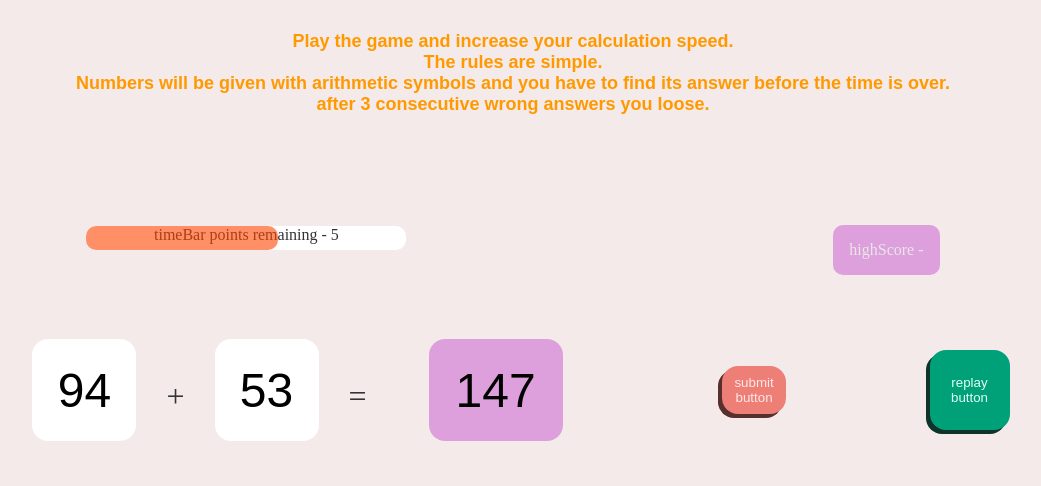
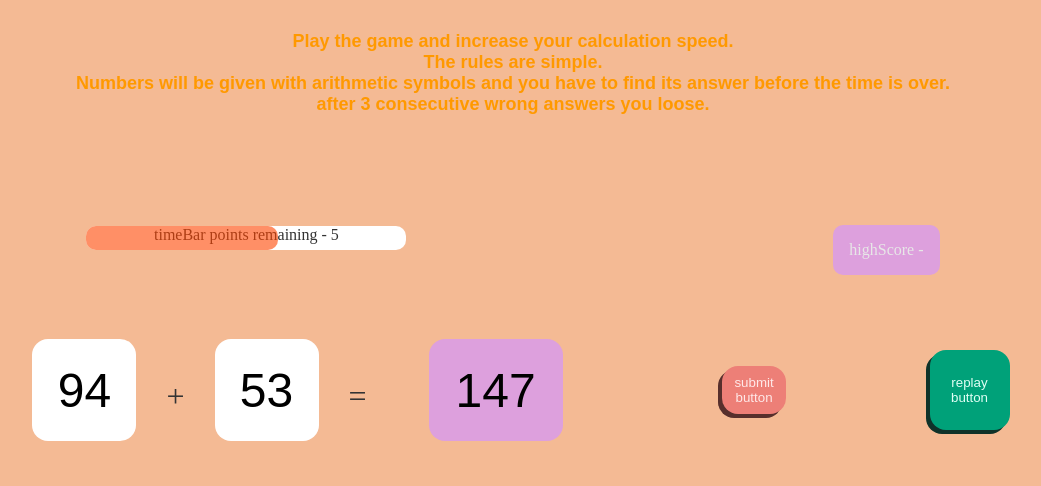
Before and after one commit to amar215/Building-for-fun, a plain HTML site: page calculation speed game/index.html in a window 1280 px wide. Shown: the part 103-589 px from the top of the page, without its empty margins (127-1168 px from the left). Drawn offline with Linux system fonts and the light colour scheme; a web font is replaced by a local one.

Commit message:
Update styles.css

```diff
--- a/calculation speed game/styles.css
+++ b/calculation speed game/styles.css
@@ -5,7 +5,7 @@ body {
   text-align: center;
   align-items: center;
   height: 100vh;
-  background-color: #F5EAEA;
+  background-color: #F4BA94;
   font-family: 'Labrada', serif;
   color: #333;
 
```
